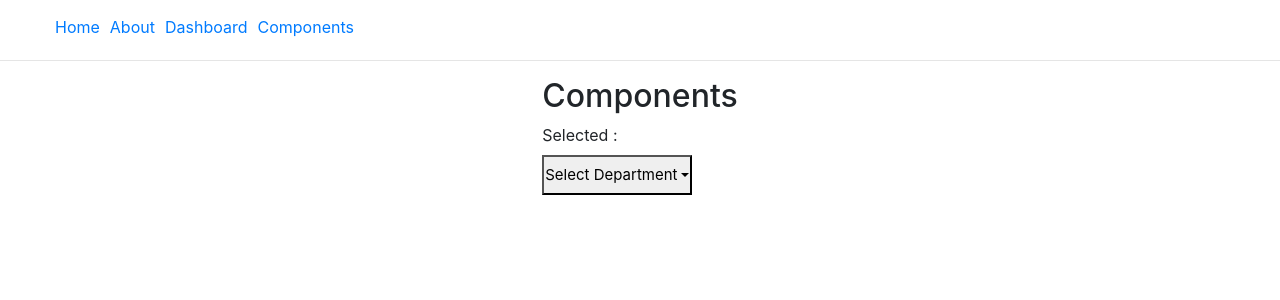
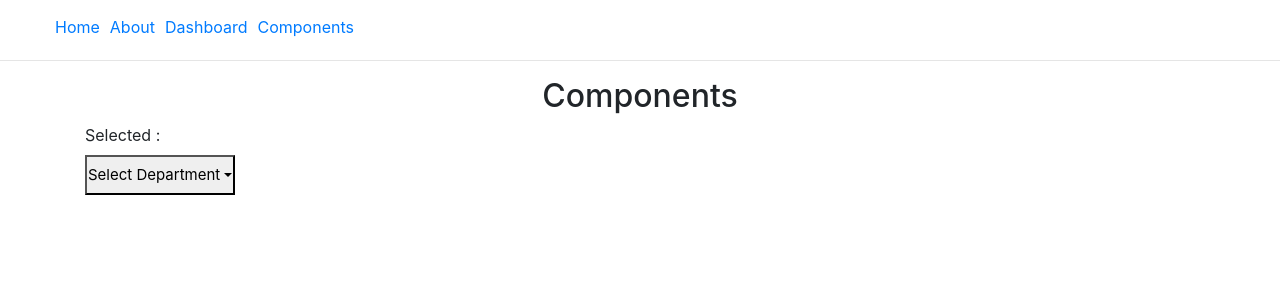
Before and after one commit to harsandevhunt/react-poc, a React (Create React App) app: page /components in a window 1280 px wide. Shown: the top 300 px of the page. Built offline with nearby package versions, Linux system fonts and the light colour scheme.

Commit message:
added prettier lodash react-icons

```diff
--- a/src/components/common/Container/Container.component.tsx
+++ b/src/components/common/Container/Container.component.tsx
@@ -8,7 +8,7 @@ import Components from '../../../pages/components';
 
 const Container = ()=>{
     return (
-        <div className="main-container">
+        <div className="container-xl">
             <Router>
               <Home path="/" />
               <About path="/about" />
--- a/src/pages/about/about.page.tsx
+++ b/src/pages/about/about.page.tsx
@@ -4,7 +4,7 @@ import './about.scss';
 
 const About = (props: RouteComponentProps) => {
     return (
-        <div>
+        <div className="text-center">
             <h2>About</h2>
         </div>
     );
--- a/src/pages/dashboard/dashboard.page.tsx
+++ b/src/pages/dashboard/dashboard.page.tsx
@@ -4,7 +4,7 @@ import './dashboard.scss';
 
 const Dashboard = (props:RouteComponentProps)=> {
     return (
-        <div>
+        <div className="text-center">
             <h2 className="text-center">Dashboard</h2>
             <label className="formLabel px-2" htmlFor="username"> Username : </label>
             <input className="mx-2" id="username" name="username" type="text" placeholder="Enter Username"/>
--- a/src/pages/home/home.page.tsx
+++ b/src/pages/home/home.page.tsx
@@ -3,7 +3,7 @@ import { RouteComponentProps } from '@reach/router';
 
 const Home = (props:RouteComponentProps)=> {
     return (
-        <div>
+        <div className="text-center">
             <h2>Home</h2>
         </div>
     );
--- a/tsconfig.json
+++ b/tsconfig.json
@@ -1,6 +1,7 @@
 {
   "compilerOptions": {
     "target": "es5",
+    "types" : ["lodash"],
     "lib": [
       "dom",
       "dom.iterable",
```
Also changed, not shown: package.json (+6 -1 lines), 2 other files (tests, documents, lock files or other folders).
